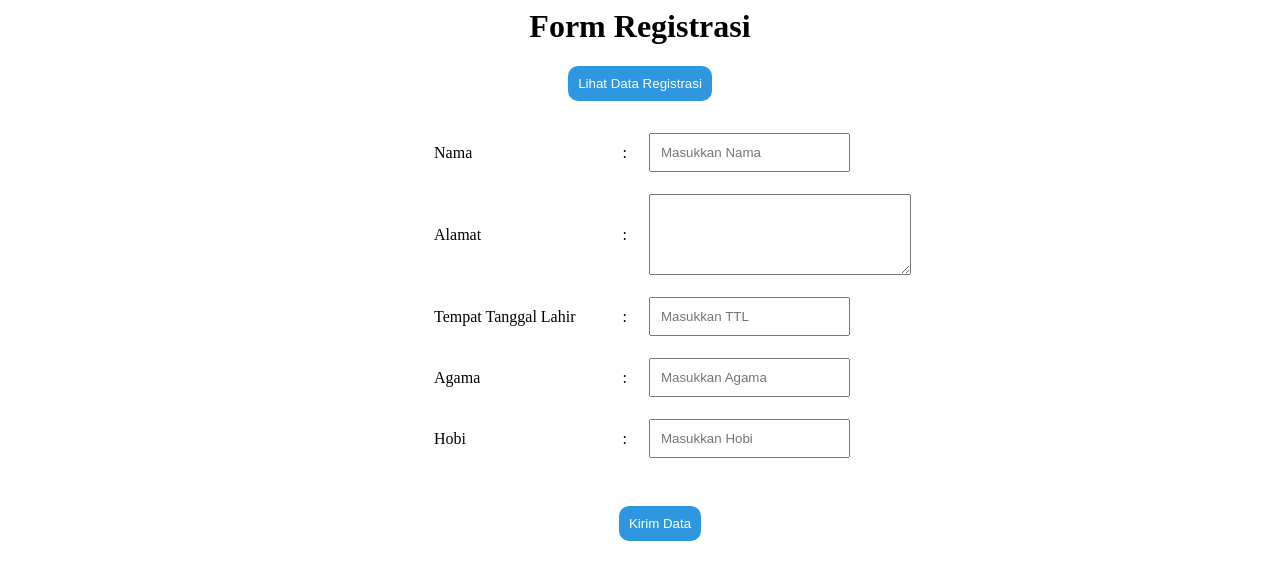
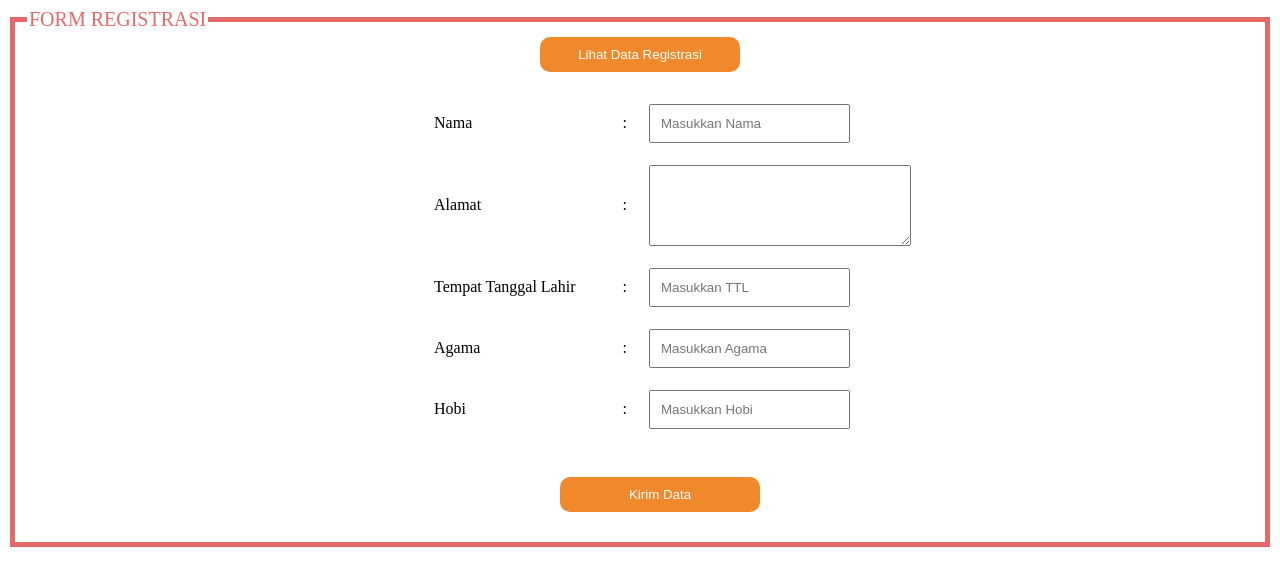
Before and after one commit to wahyupambudi/CRUD-XII-TKJ, a PHP site: page /form-registrasi.php in a window 1280 px wide. Shown: the top 586 px of the page. Run offline with PHP 8.4, Linux system fonts and the light colour scheme.

Commit message:
Add Project Create

```diff
--- a/form-registrasi.php
+++ b/form-registrasi.php
@@ -13,11 +13,12 @@
 			}
 			button {
 				padding: 10px;
-				background: #2F97E0;
+				background: #F0882C;
 				color: #FFFFFF;
 				cursor: pointer;
 				border: 0px;
 				border-radius: 10px;
+				width: 200px;
 			}
 			td {
 				padding: 10px;
@@ -27,9 +28,11 @@
 			}
 		</style>
 	</head>
-	<body>
+	<body >
 		<div align="center">
-			<h1>Form Registrasi</h1>
+			<fieldset style="border: 5px solid #E66969;">
+				<legend style="font-size: 20px; color:#E66969 ;">FORM REGISTRASI</legend>
+				<!-- <h1>Form Registrasi</h1> -->
 			<a href="data-registrasi.php"><button>Lihat Data Registrasi</button></a>
 			<?php
 				// membuat function input
@@ -115,6 +118,7 @@
 				<br><br>
 				<button type="submit" name="tambah_data">Kirim Data</button>
 			</form>
+			</fieldset>
 		</div>
 	</body>
 </html>
```
